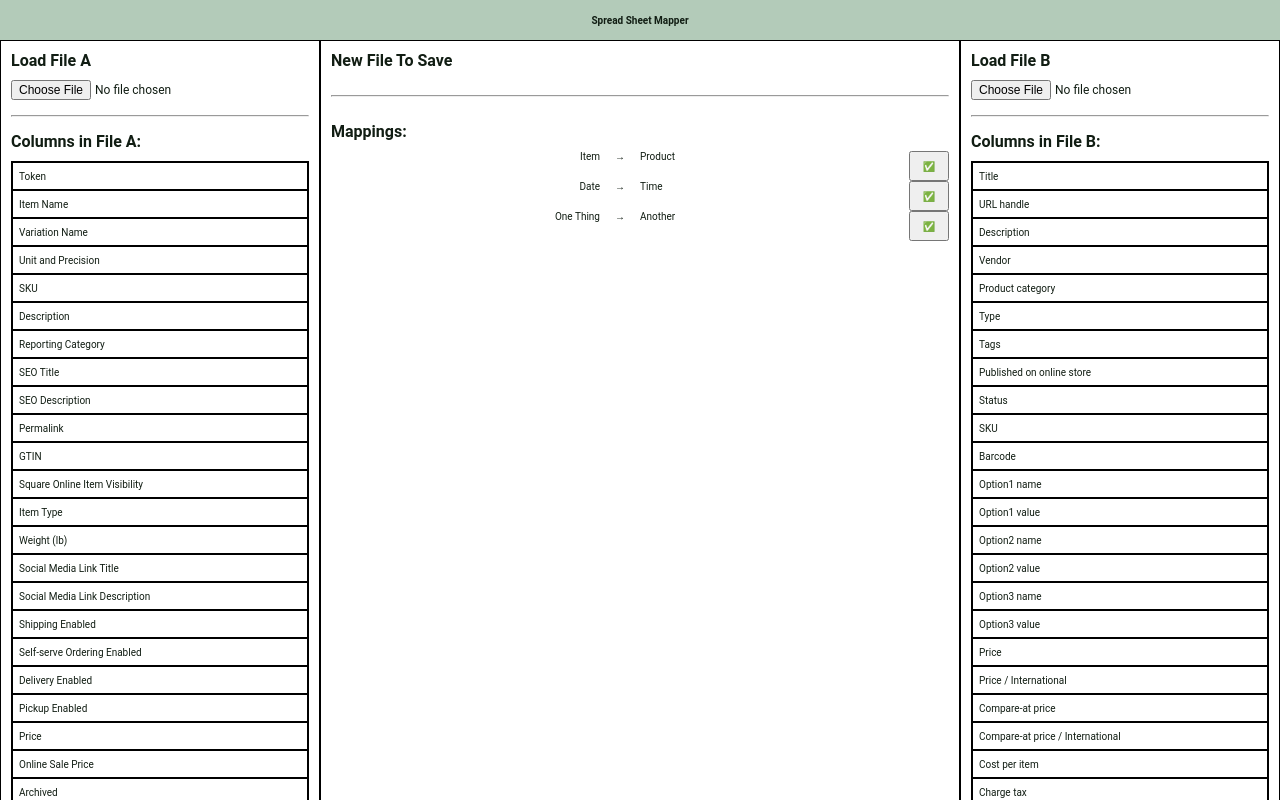
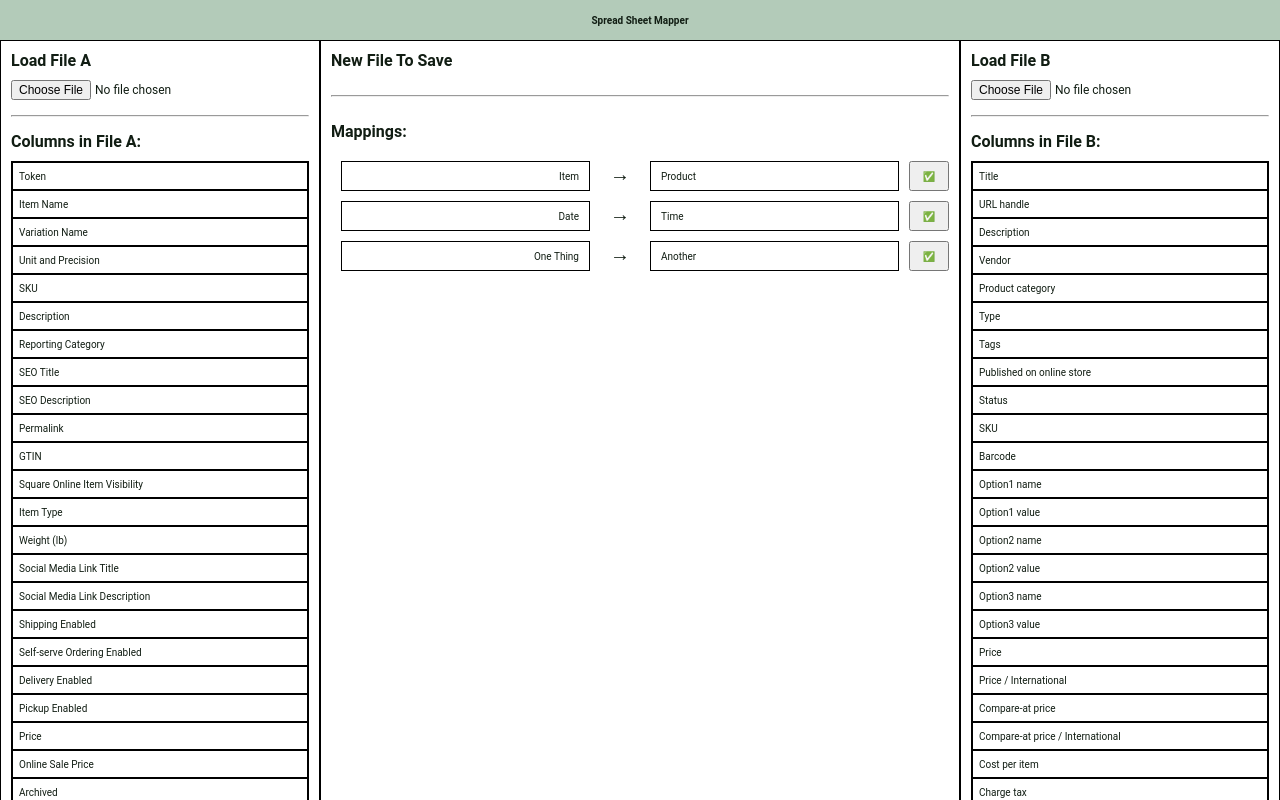
Before and after one commit to mccordgh/spreadsheet-mapper, a React (Create React App) app: page / in a window 1280 px wide. Shown: the top 800 px of the page. Built offline with nearby package versions, Linux system fonts and the light colour scheme.

Commit message:
mapping item styles

```diff
--- a/src/components/MappingItem.tsx
+++ b/src/components/MappingItem.tsx
@@ -14,15 +14,15 @@ const MappingItem = (props: MappingItemProps) => {
 
     return (
         <div className='mapping-item-wrapper'>
-            <div className='mapping-item-from'>
+            <div className='mapping-item mapping-item-from'>
                 {mapFromColumn}
             </div>
 
-            <div className='mapping-item-arrow'>
+            <div className='mapping-item mapping-item-arrow'>
                 &rarr;
             </div>
 
-            <div className='mapping-item-to'>
+            <div className='mapping-item mapping-item-to'>
                 {mapToColumn}
             </div>
 
--- a/src/styles/MappingItem.css
+++ b/src/styles/MappingItem.css
@@ -2,6 +2,16 @@
     display: grid;
     grid-template-rows: repeat(auto-fill, 3rem);
     grid-template-columns: 1fr 4rem 1fr 4rem;
+    margin: 1rem 0;
+}
+
+.mapping-item {
+    display: flex;
+    align-items: center;
+    border: 1px solid black;
+    padding: 1rem;
+    margin: 0 1rem;
+    display: flex;
 }
 
 .mapping-item-from {
@@ -11,6 +21,11 @@
 }
 
 .mapping-item-arrow {
+    padding: 0 0 0.4rem 0;
+    font-size: 2rem;
+    font-weight: bold;
+    margin: 0;
+    border: none;
     grid-column: 2;
     display: flex;
     justify-content: center;;
@@ -23,5 +38,6 @@
 }
 
 .mapping-item--button {
+    margin: rem;
     grid-column: 4;
 }
```
